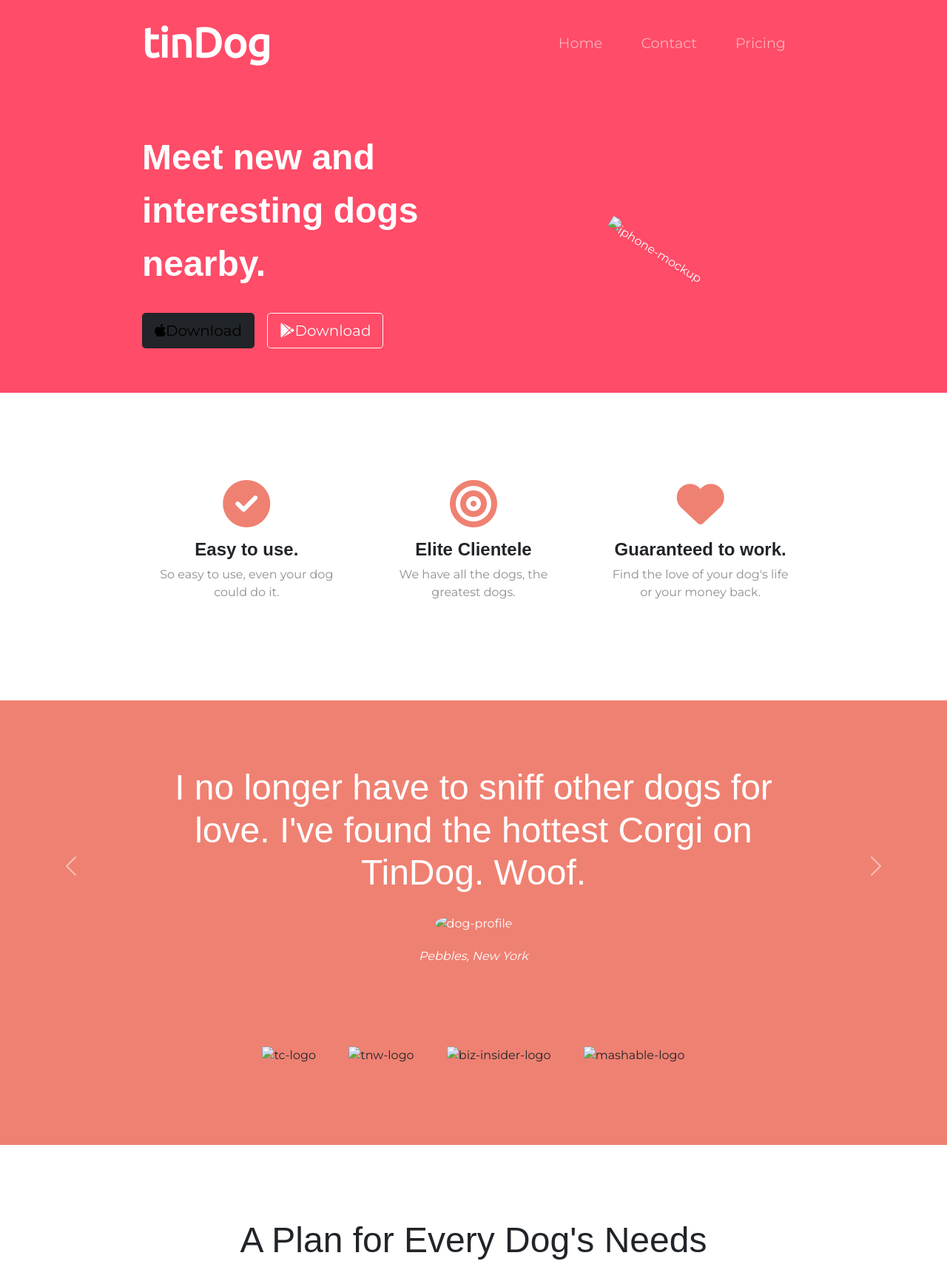
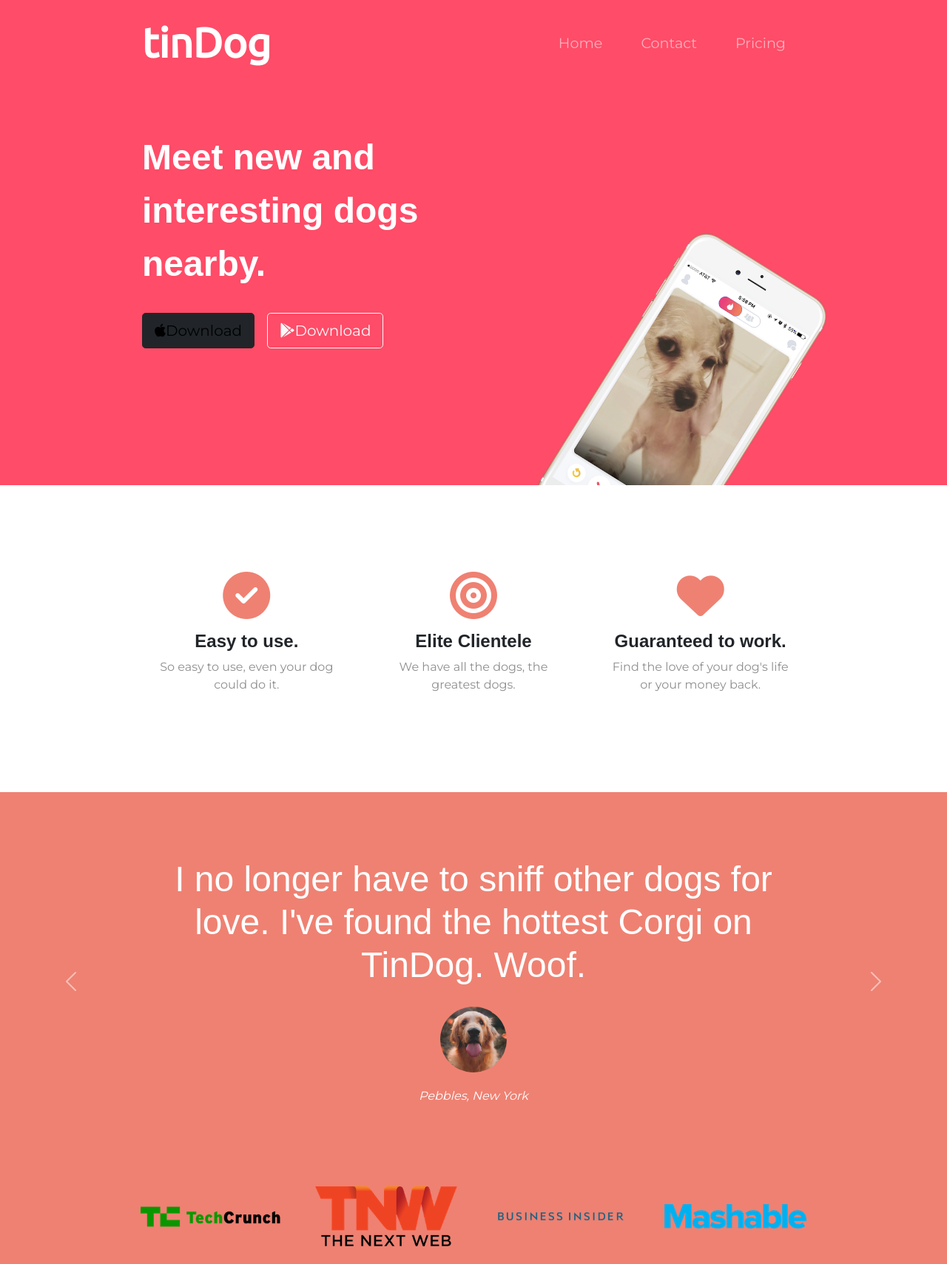
Before and after one commit to Pratham2024/tinder, a plain HTML site: page index.html in a window 1280 px wide. Shown: the part 35-1744 px from the top of the page at 74% size. Drawn offline with nearby package versions, Linux system fonts and the light colour scheme; files that its build step writes are made by us from their sources.

Commit message:
Update index.html

```diff
--- a/index.html
+++ b/index.html
@@ -54,7 +54,7 @@
           <button type="button" class="btn btn-outline-light btn-lg download-button"><i class="fa-brands fa-google-play"></i>Download</button>
         </div>
         <div class="col-lg-6 ">
-          <img src="images/iphone6.png" alt="iphone-mockup" class="title-image">
+          <img src="iphone6.png" alt="iphone-mockup" class="title-image">
         </div>
       </div>
 
@@ -96,13 +96,13 @@
 
         <div class="carousel-item active">
           <h2>I no longer have to sniff other dogs for love. I've found the hottest Corgi on TinDog. Woof.</h2>
-          <img class="testimonial-img" src="images/dog-img.jpg" alt="dog-profile">
+          <img class="testimonial-img" src="dog-img.jpg" alt="dog-profile">
           <br>
           <em>Pebbles, New York</em>
         </div>
         <div class="carousel-item">
           <h2 class="testimonial-text">My dog used to be so lonely, but with TinDog's help, they've found the love of their life. I think.</h2>
-          <img class="testimonial-img" src="images/lady-img.jpg" alt="lady-profile">
+          <img class="testimonial-img" src="lady-img.jpg" alt="lady-profile">
           <br>
           <em>Beverly, Illinois</em>
         </div>
@@ -123,10 +123,10 @@
   <!-- Press -->
 
   <section id="press">
-    <img class="press-img" src="images/techcrunch.png" alt="tc-logo">
-    <img class="press-img" src="images/tnw.png" alt="tnw-logo">
-    <img class="press-img" src="images/bizinsider.png" alt="biz-insider-logo">
-    <img class="press-img" src="images/mashable.png" alt="mashable-logo">
+    <img class="press-img" src="techcrunch.png" alt="tc-logo">
+    <img class="press-img" src="tnw.png" alt="tnw-logo">
+    <img class="press-img" src="bizinsider.png" alt="biz-insider-logo">
+    <img class="press-img" src="mashable.png" alt="mashable-logo">
 
   </section>
 
```
